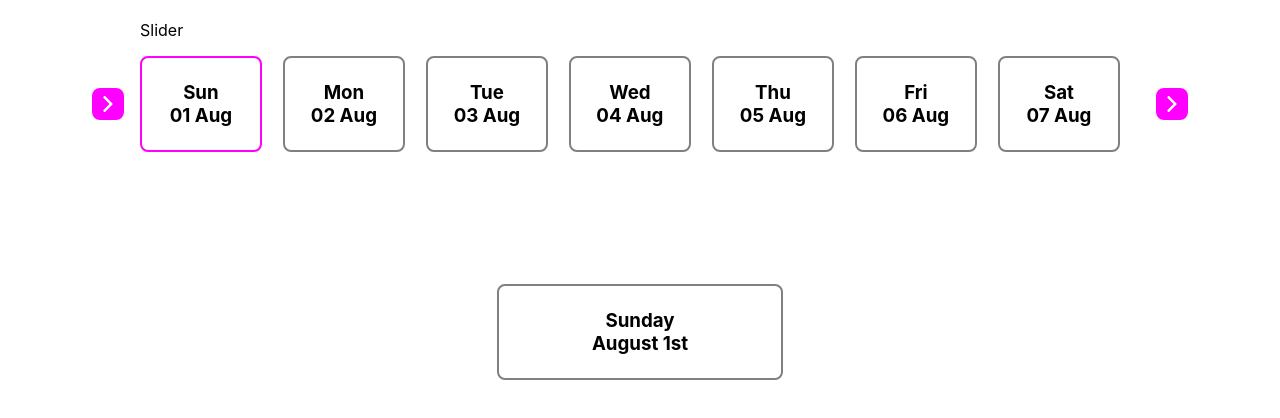
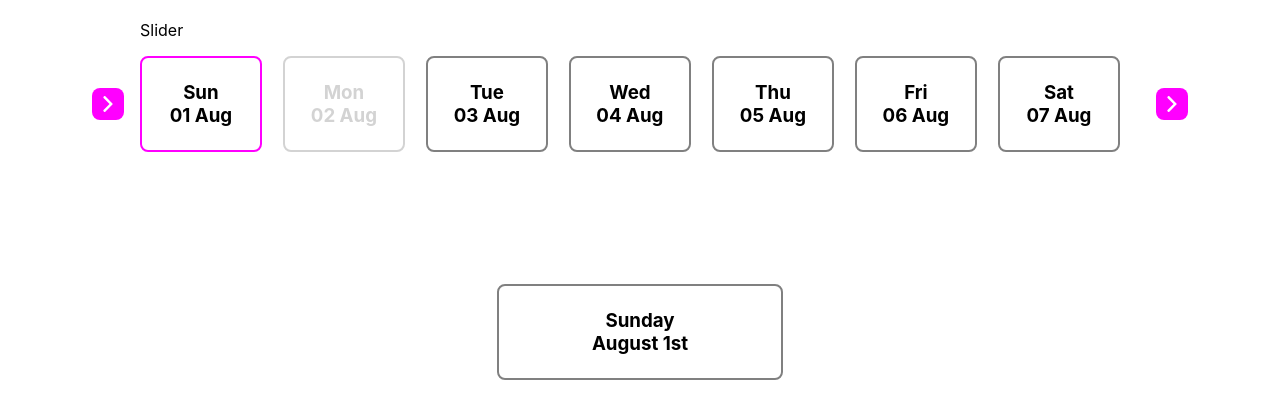
Before and after one commit to arisyo13/glidion-carousel, a React (Create React App) app: page / in a window 1280 px wide. Shown: the top 418 px of the page. Built offline with nearby package versions, Linux system fonts and the light colour scheme.

Commit message:
list of 4 random numbers

```diff
--- a/src/App.scss
+++ b/src/App.scss
@@ -16,7 +16,6 @@ $breakpoint-phone: 768px;
 
 .carousel {
   position: relative;
-  overflow: hidden;
   padding: 0px 50px;
   display: flex;
   flex-direction: column;
@@ -73,14 +72,15 @@ $breakpoint-phone: 768px;
   &.disabled {
     border: solid $sm-border $disabled-color;
     pointer-events: none;
+    color: $disabled-color;
   }
   &.full {
     pointer-events: none;
     width: 250px;
     margin: auto;
-  }
 
-  &:hover {
-    border: solid $sm-border $selected-color;
+    @media (max-width: $breakpoint-phone){
+      flex-direction: row;
+    }
   }
 }
--- a/src/conmponents/Carousel/definitions.ts
+++ b/src/conmponents/Carousel/definitions.ts
@@ -9,3 +9,17 @@ export const getDays = (days: number) => {
 
     return day;
 }
+
+const getRndmNumber = (min: number, max: number) =>{
+    let step1 = max - min + 1;
+    let step2 = Math.random() * step1;
+    return Math.floor(step2) + min;
+}
+
+export const randomNr: number[] = [];
+
+for (let i = 0; i < 4; i++){
+    let n = getRndmNumber(1,13)
+    randomNr.map(v => v === n ? n = 0 : getRndmNumber(1,13))
+    randomNr.push(n);
+}
--- a/src/conmponents/Carousel/index.tsx
+++ b/src/conmponents/Carousel/index.tsx
@@ -1,13 +1,13 @@
 import { useState } from 'react';
-import { getDays } from './definitions';
+import { getDays, randomNr } from './definitions';
 import arrow from './assets/arrow.svg';
 import Slider from 'react-slick';
 import DateCard from '../DateCard';
 
-const random = Math.floor(Math.random() * 4 ) + 5
 
 const Carousel = () => {
     let slider: Slider | null = null;
+    console.log(randomNr)
     const dayList = getDays(14);
     const [selectedDateIndex, setSelectedDateIndex] = useState(0);
 
@@ -68,7 +68,7 @@ const Carousel = () => {
                         day={day}
                         size="small"
                         onClick={() => setSelectedDateIndex(index)}
-                        state={index === selectedDateIndex ? "selected" : random + index === index ? "disabled" : "regular"}
+                        state={index === selectedDateIndex ? "selected" :  randomNr.find(v => v === index) ? "disabled" : "regular"}
                     />
                 ))}
             </Slider>
```
